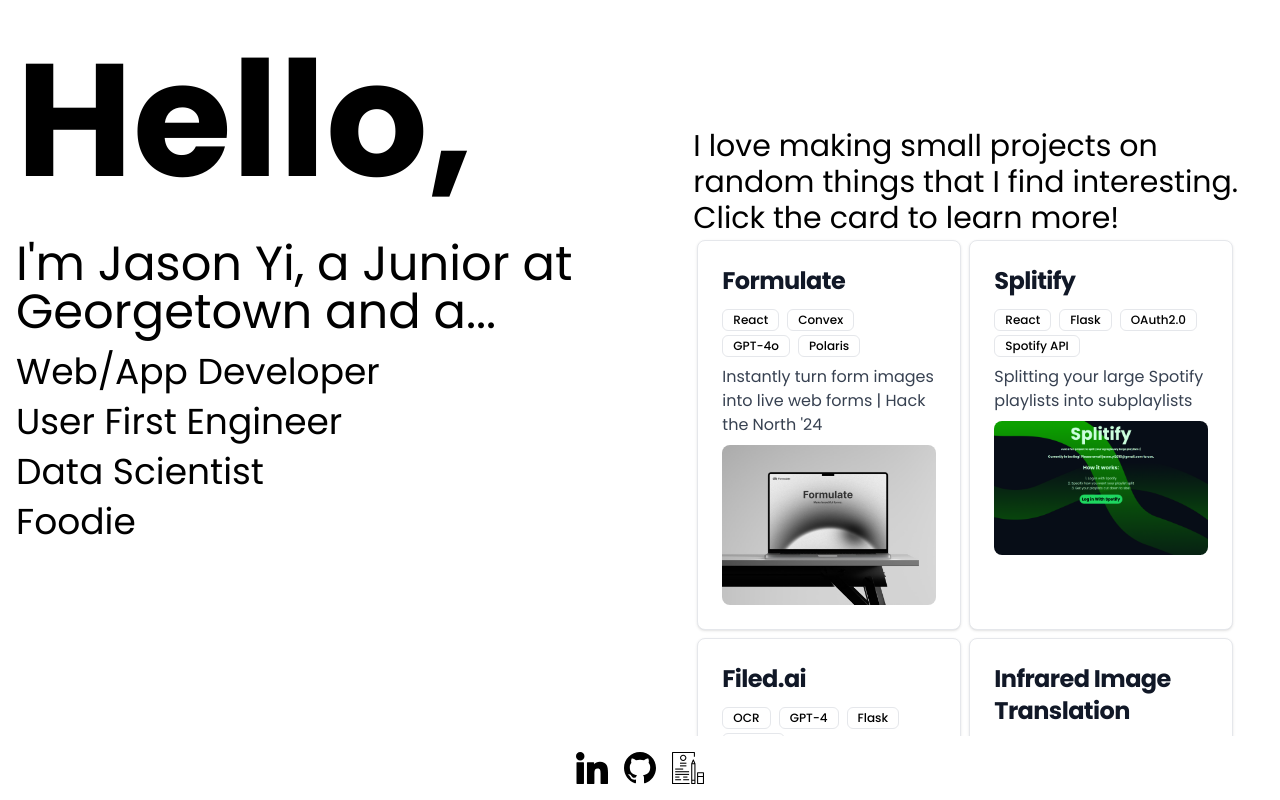
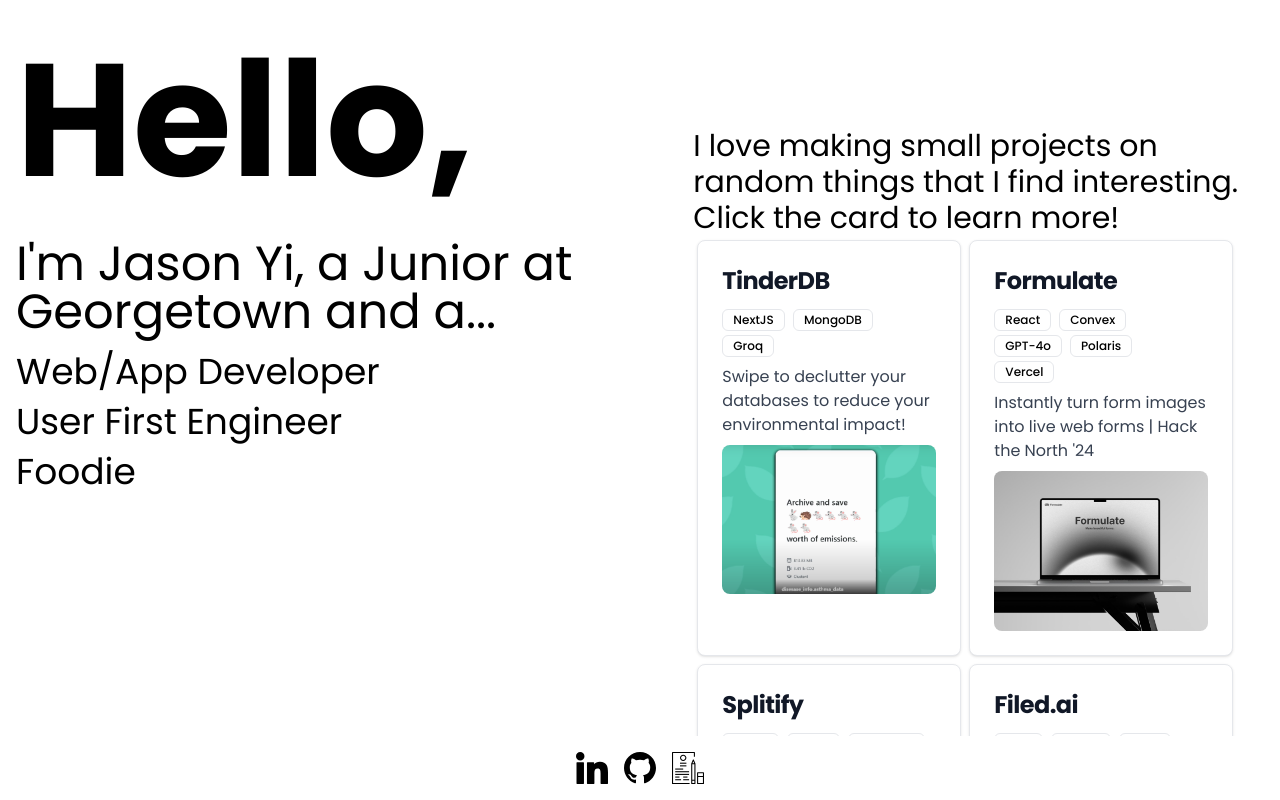
Before and after one commit to JasYi/personal-website, a Next.js app: page / in a window 1280 px wide. Both pictures are taken after a click on the button "Web/App Developer". Shown: the top 800 px of the page. Built offline with nearby package versions, Linux system fonts and the light colour scheme.

Commit message:
updating with tinderbd removing data science

```diff
--- a/app/page.js
+++ b/app/page.js
@@ -65,12 +65,12 @@
             User First Engineer
             <span class="block max-w-0 group-hover:max-w-full transition-all duration-500 h-0.5 bg-black"></span>
           </button>
-          <button
+          {/* <button
             onClick={() => handleOnClick(3)}
             className="text-left text-4xl py-1 w-fit group transition duration-300">
             Data Scientist
             <span class="block max-w-0 group-hover:max-w-full transition-all duration-500 h-0.5 bg-black"></span>
-          </button>
+          </button> */}
           <button
             onClick={() => handleOnClick(4)}
             className="text-left text-4xl py-1 w-fit group transition duration-300">
@@ -106,7 +106,7 @@
             />
           </a>
           <a
-            href="https://drive.google.com/file/d/13iNIoXq-UbCZPJ24Y1xK8O5Kc1bJU4fn/view?usp=sharing"
+            href="https://drive.google.com/file/d/1dqClxbGN32x-VgyBo5znv6MQ3tGmlMXl/view?usp=sharing"
             target="_blank"
             rel="noopener noreferrer">
             <img
--- a/components/webapp/web_app_dev.js
+++ b/components/webapp/web_app_dev.js
@@ -5,8 +5,16 @@
 export default function WebAppDevPage() {
   const projects = [
     {
+      name: "TinderDB",
+      tech: ["NextJS", "MongoDB", "Groq"],
+      description:
+        "Swipe to declutter your databases to reduce your environmental impact!",
+      link: "https://devpost.com/software/tinderdb",
+      img: "/tinderdb.png",
+    },
+    {
       name: "Formulate",
-      tech: ["React", "Convex", "GPT-4o", "Polaris"],
+      tech: ["React", "Convex", "GPT-4o", "Polaris", "Vercel"],
       description:
         "Instantly turn form images into live web forms | Hack the North '24",
       link: "https://www.formulate.live",
```
Also changed, not shown: public/tinderdb.png (added).
